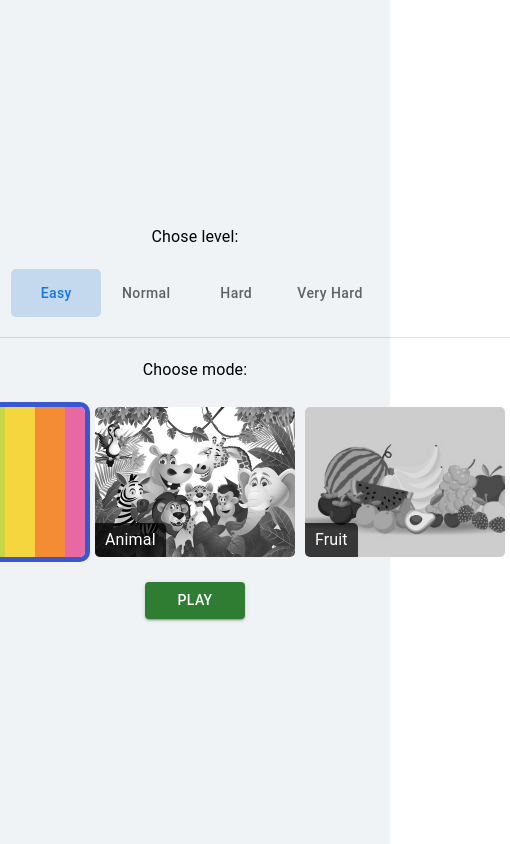
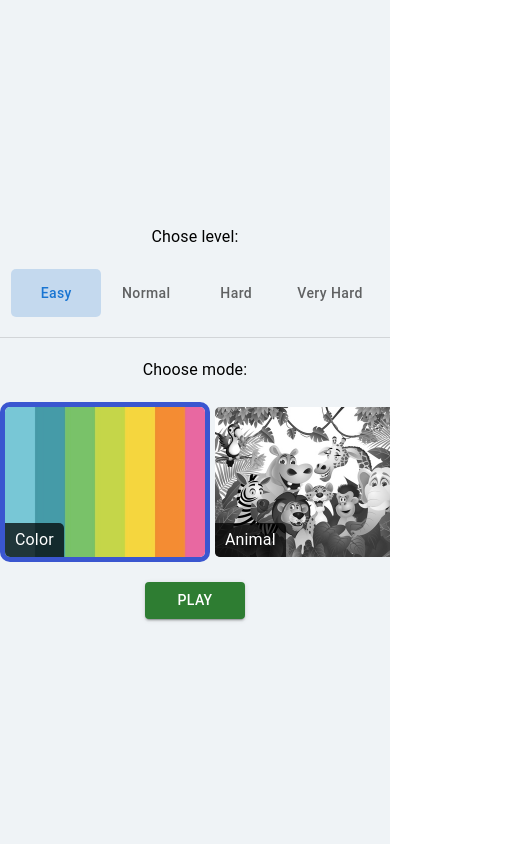
Before and after one commit to najimRizky/memory-game, a React (Create React App) app: page /play in a window 390 px wide. Shown: the whole page, 510 px wide, since content can reach past the window. Built offline with nearby package versions, Linux system fonts and the light colour scheme.

Commit message:
update mode pages responsive

```diff
--- a/src/App.tsx
+++ b/src/App.tsx
@@ -9,7 +9,7 @@
 function App() {
     return (
         <Box sx={{ minHeight: "100vh", width: "100vw", background: "#eff3f6" }}>
-            <Container sx={{ display: "flex", justifyContent: "center", alignItems: "center", minHeight: "100vh" }}>
+            <Container sx={{ display: "flex", justifyContent: "center", alignItems: "center", minHeight: "100vh"}}>
                 <BrowserRouter>
                     <AllRoutes/>
                 </BrowserRouter>
--- a/src/pages/Mode.tsx
+++ b/src/pages/Mode.tsx
@@ -44,6 +44,7 @@
             <Typography variant="body1" component="p" sx={{ textAlign: "center", mb: "20px" }}>
                 Choose mode:
             </Typography>
+            <Box className="modeListContainer">
                 <Box sx={{display: "flex", mb: "20px"}} className="modeList">
                     {modeType.map((typ, id) => (
                         <Box onClick={() => setType(typ.type)} className={`modeItem ${type === typ.type ? "selected" : ""}`} key={id}>
@@ -55,6 +56,7 @@
                             </Box>
                         </Box>
                     ))}
+                </Box>
             </Box>
             <Box sx={{ textAlign: "center" }}>
                 {/* <Link to={"/play"} style={{ textDecoration: "none" }}> */}
--- a/src/styles/App.scss
+++ b/src/styles/App.scss
@@ -106,7 +106,16 @@
         justify-content: center;
     }
 
+    .modeListContainer{
+        @media (max-width: 1000px){
+            max-width: 100vw;
+            overflow-x: auto;
+            scroll-snap-type: x mandatory;
+            // margin: 0 auto;
+        }
         .modeList {
+            width: fit-content;
+
             .modeItem{
                 overflow: hidden;
                 transition: 0.5s;
@@ -116,6 +125,8 @@
                 width: 200px;
                 height: 150px;
                 cursor: pointer;
+                scroll-snap-align: start;
+                scroll-snap-stop: normal;
 
                 &.selected{
                     border-color: rgb(58, 86, 208);
@@ -148,3 +159,4 @@
             }
         }
     }
+}
```
Lines whose indentation alone changed are shown as unchanged.
